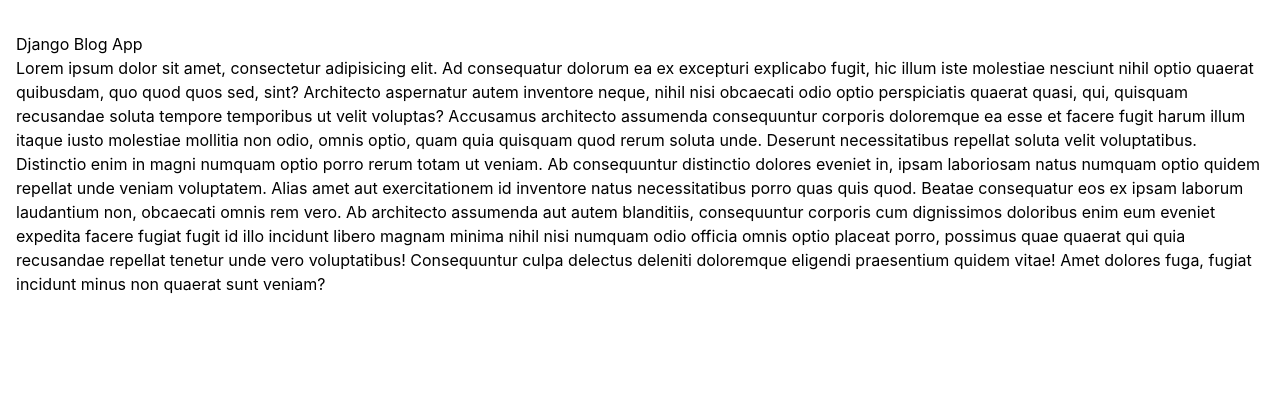
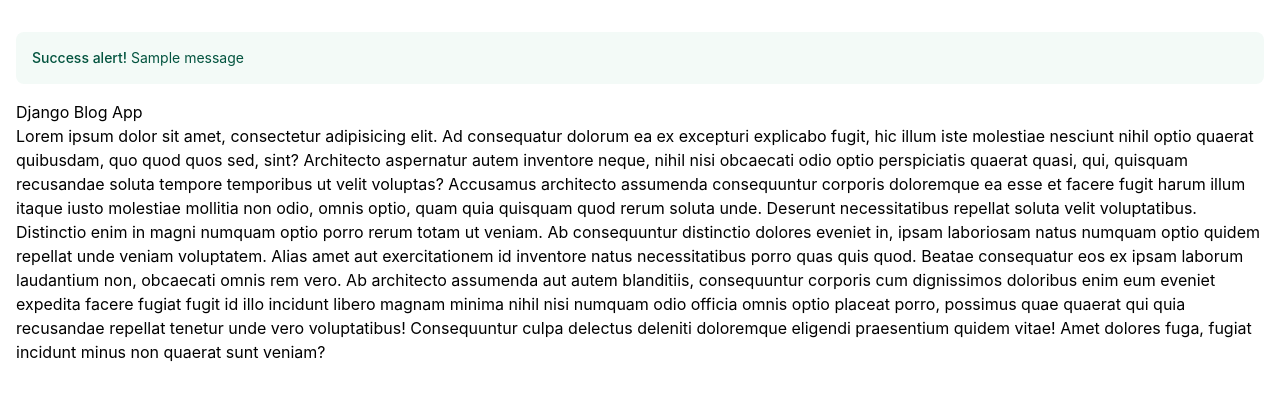
Before and after one commit to Otaxonov/ShumHacker, a Django app: page / in a window 1280 px wide. Shown: the part 64-465 px from the top of the page. Run offline with Django 5.2, Linux system fonts and the light colour scheme; tables that the repository leaves empty hold one stand-in row (values such as "Sample post"); one stand-in notice (Sample message) is shown; some libraries are stand-ins or nearby versions.

Commit message:
ShumHacker

```diff
--- a/Blog/templates/blog/base.html
+++ b/Blog/templates/blog/base.html
@@ -14,6 +14,14 @@
 {% include 'blog/includes/navbar.html' %}
 
 <div class="mx-auto max-w-screen-xl px-4 py-8 lg:px-12">
+    {% if messages %}
+        {% for message in messages %}
+        <div class="p-4 mb-4 text-sm {% if message.tags %}text-{{ message.tags }}-800 rounded-lg bg-{{ message.tags }}-50 light:bg-gray-800 light:text-{{ message.tags }}-400{% endif %}" role="alert">
+          <span class="font-medium">Success alert!</span> {{ message }}
+        </div>
+        {% endfor %}
+    {% endif %}
+
     {% block content %}{% endblock content %}
 </div>
 
--- a/Users/views.py
+++ b/Users/views.py
@@ -5,6 +5,7 @@ from django.utils.decorators import method_decorator
 from django.shortcuts import render, redirect
 from django.contrib.auth import login, logout
 from django.views.generic import RedirectView
+from django.contrib import messages
 from django.views import View
 from Users.forms import (
     RegisterForm, LoginForm,
@@ -54,6 +55,7 @@ class PostCreateView(View):
             post = form.save(commit=False)
             post.author = request.user
             post.save()
+            messages.success(request, 'Post Created Successfully!')
             return redirect('users_my_posts')
         self.context['form'] = form
         return render(request=request, template_name=self.template_name, context=self.context)
@@ -72,6 +74,7 @@ class PostDeleteView(View):
     def post(self, request, *args, **kwargs):
         post = Post.objects.get(pk=kwargs['post_pk'], author=request.user)
         post.delete()
+        messages.success(request, 'Post Deleted Successfully!')
         return redirect('users_my_posts')
 
 
@@ -97,6 +100,7 @@ class PostEditView(View):
 
         if form.is_valid():
             form.save()
+            messages.success(request, 'Post Updated Successfully!')
             return redirect('users_post_edit', kwargs['post_pk'])
 
         self.context['form'] = form
```
Also changed, not shown: DFA/settings.py (+7 -1 lines).
